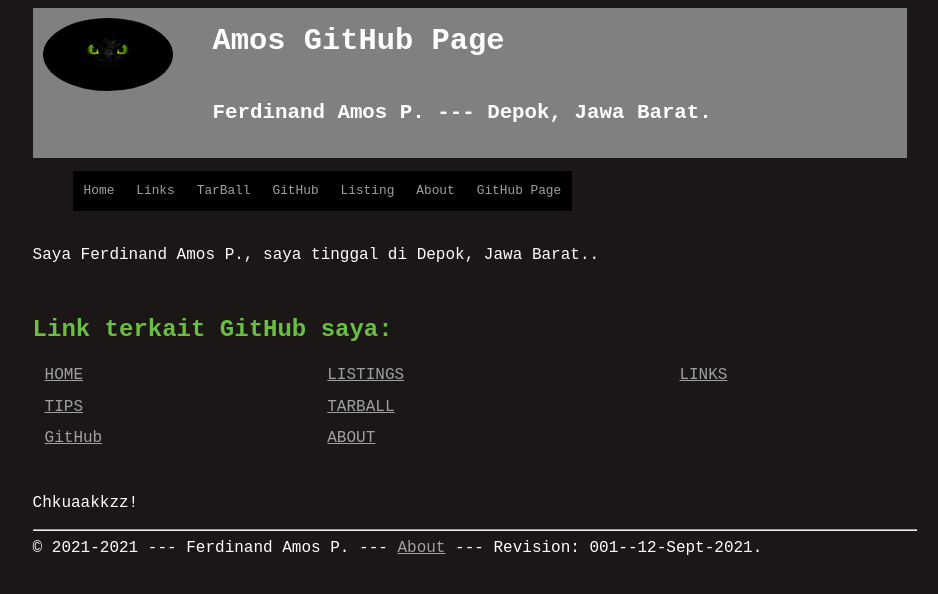
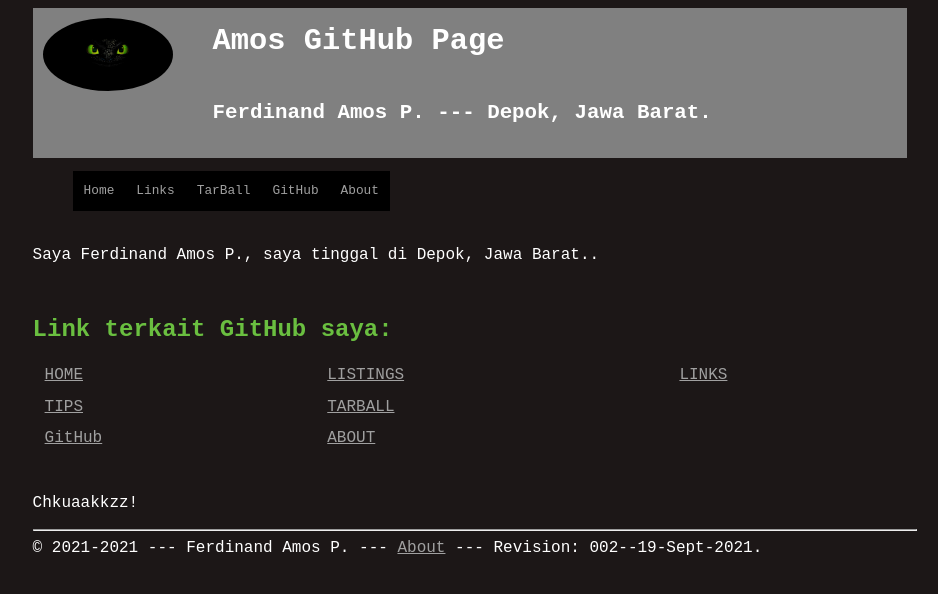
Before and after one commit to ferdinandamos/os212, a Jekyll site: the page built from index.md, in a window 1280 px wide. Shown: the top 594 px of the page, without its empty margins (165-1103 px from the left). Built offline with Jekyll 4.4.1, drawn with Linux system fonts in a browser that asks for light colours.

Commit message:
Update _config.yml

```diff
--- a/_config.yml
+++ b/_config.yml
@@ -1,4 +1,4 @@
-version:     "001--12-Sept-2021"
+version:     "002--19-Sept-2021"
 copyright:   "2021-2021"
 description:
   This is a
@@ -15,12 +15,8 @@ navbarlinks:
   link:      "https://os.vlsm.org/Log/ferdinandamos.tar.bz2.txt"
 - navbar:    "GitHub"
   link:      "https://github.com/ferdinandamos/"
-- navbar:    "Listing"
-  link:      "/000.html"
 - navbar:    "About"
   link:      "/ABOUT/"
-- navbar:    "GitHub Page"
-  link:      "https://ferdinandamos.github.io/os212/"
 title:       "Amos GitHub Page"
 lang:        "en-US"
 author:      "Ferdinand Amos P."
```
